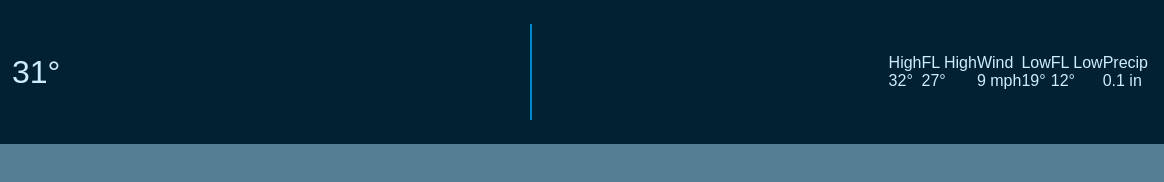
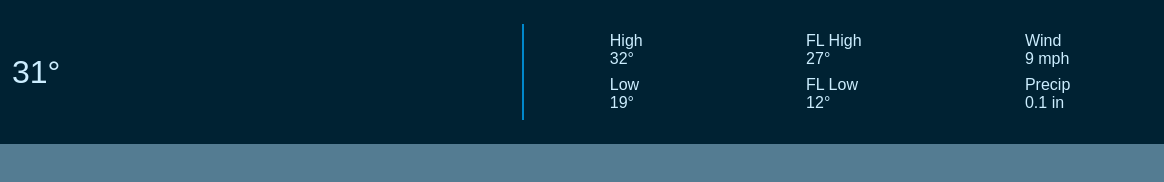
Before and after one commit to djraivis/js-weather-app, a website built with Vite: page index.html in a window 1280 px wide. Shown: the full height of the page, 116-1280 px from the left. Built offline with nearby package versions, Linux system fonts and the light colour scheme.

Commit message:
Nav CSS Improvements

```diff
--- a/style.css
+++ b/style.css
@@ -50,3 +50,18 @@ body {
   font-size: 2rem;
   margin: 1rem;
 }
+
+.header-right {
+  display: grid;
+  width: 50%;
+  justify-content: space-around;
+  gap: 0.5rem;
+  grid-template-columns: repeat(3, auto);
+  grid-template-rows: repeat(2, auto);
+}
+
+info-group {
+  display: flex;
+  flex-direction: column;
+  align-items: center;
+}
```
